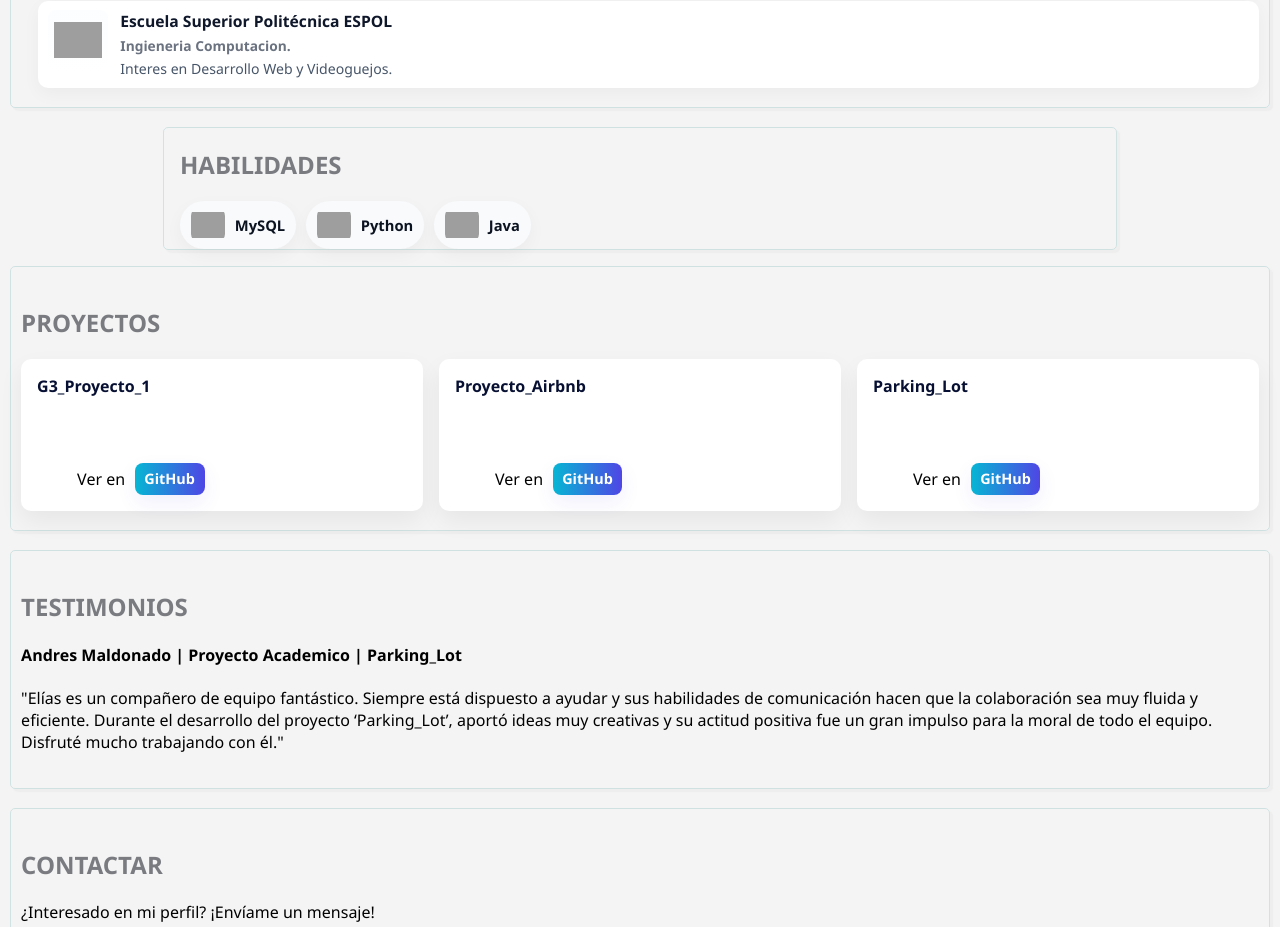
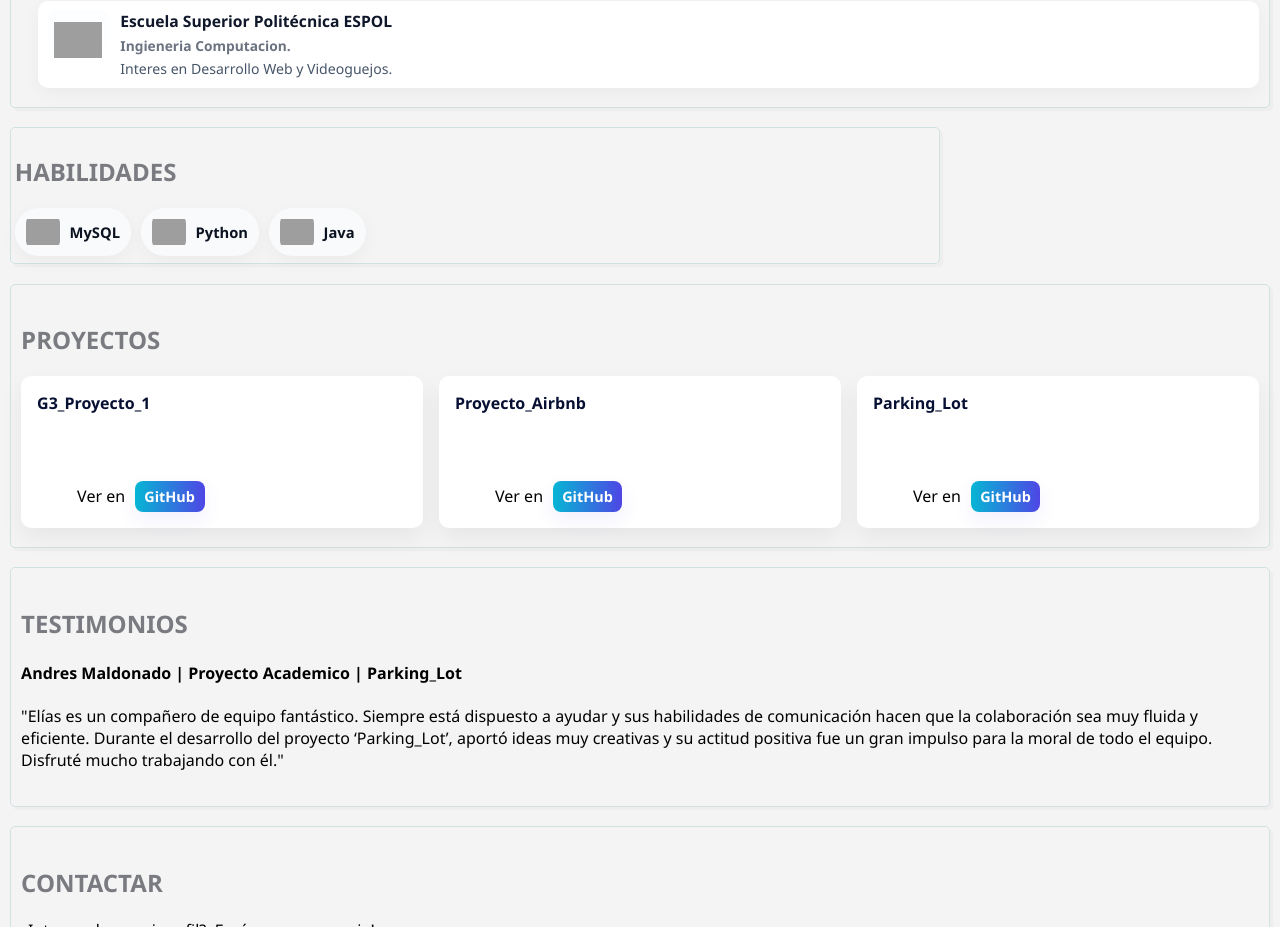
Before and after one commit to emrubio85/curriculum, a plain HTML site: page index.html in a window 1280 px wide. Shown: the part 1120-2047 px from the top of the page. Drawn offline with Linux system fonts and the light colour scheme; grey boxes are pictures that could not be loaded.

Commit message:
arreglos

```diff
--- a/stylesheets/style.css
+++ b/stylesheets/style.css
@@ -217,8 +217,8 @@ section {
 /* diseño para habilidades*/
 .skills {
   max-width: 920px;
-  margin: 1rem auto;
-  padding: 0 1rem;
+  margin: 4px 2px 19.2px;
+  padding: 7.15625px 3.8125px;
   font-family: Inter, system-ui, Arial, sans-serif;
 }
 .skills-list {
```
